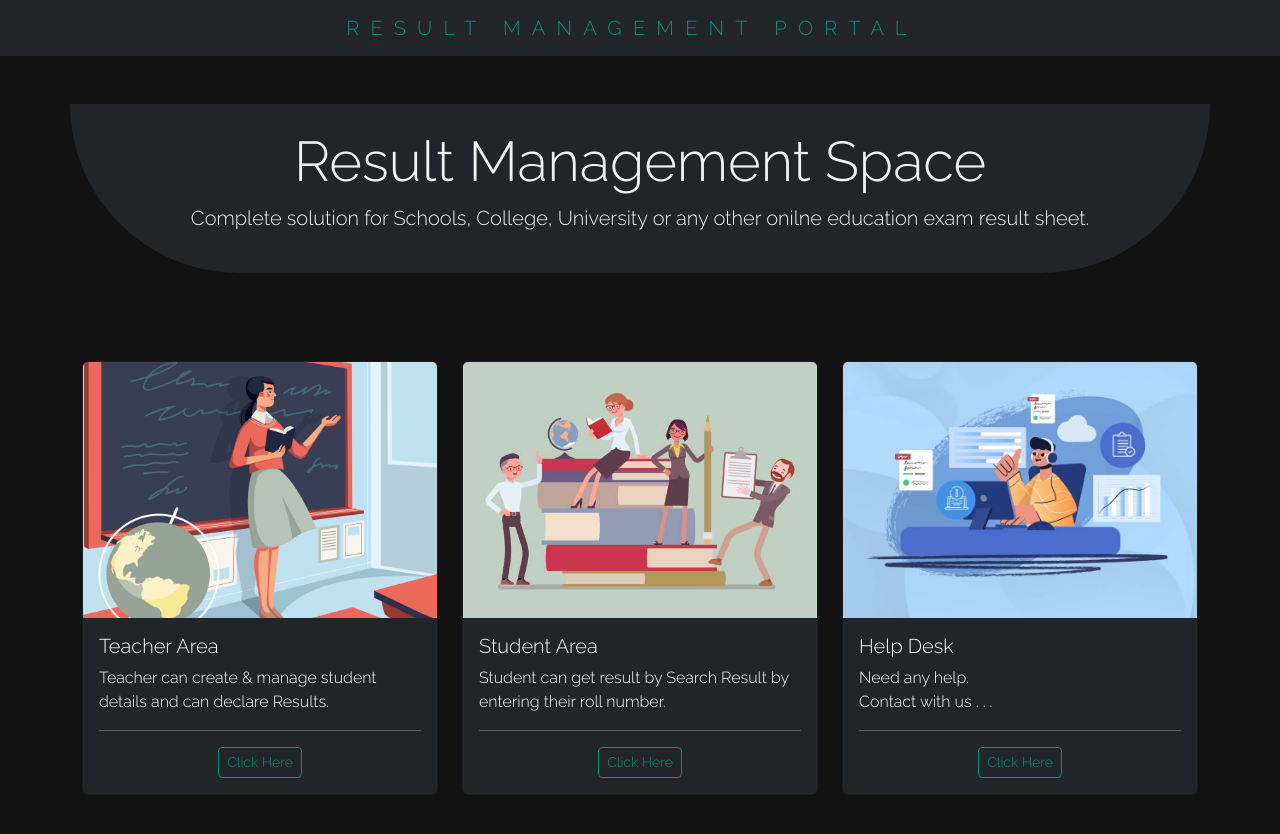
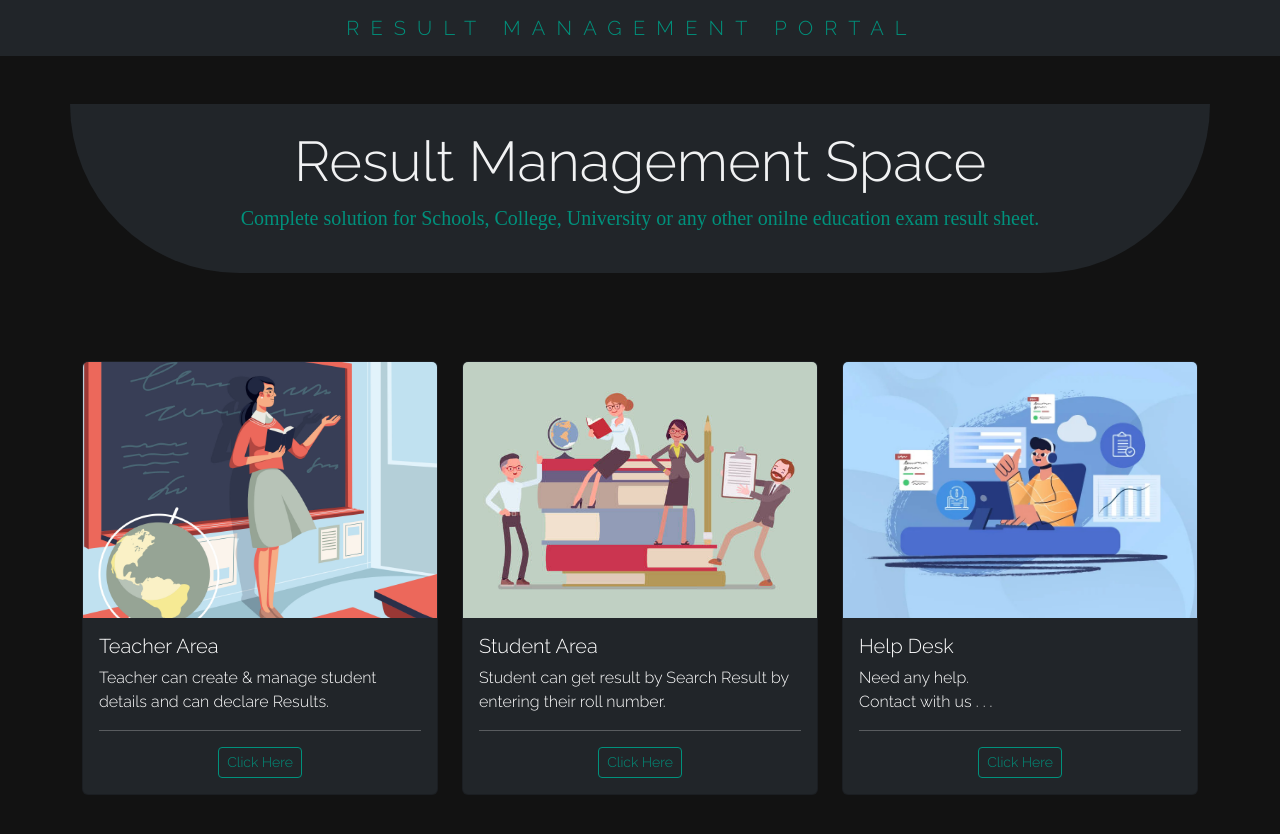
Before and after one commit to ritwikrikc/result_management_portal, an Angular app in the folder FrontEnd/result_management/: page /home in a window 1280 px wide. Shown: the top 834 px of the page. Built offline with nearby package versions, Linux system fonts and the light colour scheme.

Commit message:
update style

```diff
--- a/FrontEnd/result_management/src/app/home/home.component.css
+++ b/FrontEnd/result_management/src/app/home/home.component.css
@@ -1,6 +1,6 @@
-.site-btn{
+.site-btn {
   letter-spacing: 0.35rem;
-    color:  #00917c;
+  color: #00917c;
   border-color: #00917c;
   background-color: transparent;
 }
@@ -11,16 +11,16 @@
   transition: all ease-in 0.3s;
 }
 
-.border-bottom-jumbo{
-    border-bottom-right-radius: 15.7rem!important;
-    border-bottom-left-radius: 15.7rem!important;
+.border-bottom-jumbo {
+  border-bottom-right-radius: 15.7rem !important;
+  border-bottom-left-radius: 15.7rem !important;
 }
 
 /* section..... */
 .card {
   width: 45%;
   margin: 4rem;
-    color:#03b89d ;
+  color: #03b89d;
 }
 
 /* .flex-container {
@@ -28,11 +28,10 @@
     justify-content: center;
 } */
 
-
 /* Site Button Background Color */
 
-.card_btn{
-    color:  #00917c;
+.card_btn {
+  color: #00917c;
   border-color: #00917c;
   background-color: transparent;
 }
@@ -67,3 +66,8 @@
   }
 }
 /* Ends Here */
+
+.lead {
+  color: #00917c;
+  font-family: Papyrus;
+}
```
Lines whose indentation alone changed are shown as unchanged.
